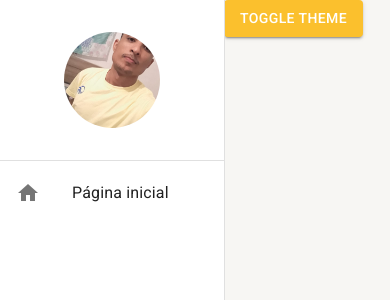
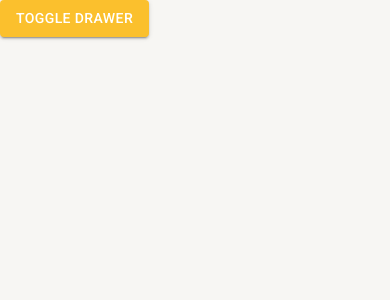
Before and after one commit to JulioNunesDev/typescript-material, a React (Create React App) app: page /pagina-inicial in a window 390 px wide. Shown: the top 300 px of the page. Built offline with nearby package versions, Linux system fonts and the light colour scheme.

Commit message:
feat: adicionado responsividade menu-lateral

```diff
--- a/src/App.tsx
+++ b/src/App.tsx
@@ -2,18 +2,21 @@
 import {BrowserRouter} from 'react-router-dom';
 import { AppRoutes } from './routes';
 import { MenuLateral } from './shared/components/menu-lateral/MenuLateral';
+import { DrawerProvider } from './shared/contexts';
 import { AppThemeProvider } from './shared/contexts/ThemeContexts';
 
 
 export const App =()=> {
   return (
     <AppThemeProvider>
-    <BrowserRouter>
-    <MenuLateral>
-    <AppRoutes/>
+    <DrawerProvider>
+      <BrowserRouter>
+         <MenuLateral>
+         <AppRoutes/>
     </MenuLateral>
-    </BrowserRouter>
+      </BrowserRouter>
 
+    </DrawerProvider>
     </AppThemeProvider>
 
   );
--- a/src/routes/index.tsx
+++ b/src/routes/index.tsx
@@ -1,13 +1,13 @@
 import { Button } from '@mui/material'
 import {Navigate, Route, Routes} from 'react-router-dom'
-import { useAppThemeContext } from '../shared/contexts/ThemeContexts'
+import { useDrawerContext } from '../shared/contexts/DrawerContexts'
 export const AppRoutes =()=>{
-    const {toggleTheme} = useAppThemeContext()
+    const {toggleDrawerOpen} = useDrawerContext()
     return(
 
     <Routes>
 
-        <Route path='/pagina-inicial' element={<Button variant='contained' color='primary' onClick={toggleTheme}>Toggle Theme</Button>}/>
+        <Route path='/pagina-inicial' element={<Button variant='contained' color='primary' onClick={toggleDrawerOpen}>Toggle Drawer</Button>}/>
         <Route path='*' element={<Navigate to="/pagina-inicial"/>}/>
     </Routes>
 
--- a/src/shared/components/menu-lateral/MenuLateral.tsx
+++ b/src/shared/components/menu-lateral/MenuLateral.tsx
@@ -1,12 +1,17 @@
-import { Avatar, Drawer, useTheme, Divider, List, ListItemButton, ListItemIcon, ListItemText, Icon } from "@mui/material";
+import { Avatar, Drawer, useTheme, Divider, List, ListItemButton, ListItemIcon, ListItemText, Icon, useMediaQuery } from "@mui/material";
 import { Box } from "@mui/system";
 import julioft from "../../assets/julio.jpg";
+import { useDrawerContext } from "../../contexts";
 
 export const MenuLateral: React.FC = ({ children }) => {
   const theme = useTheme();
+  const smDown = useMediaQuery(theme.breakpoints.down('sm'))
+
+
+  const {isDrawerOpen, toggleDrawerOpen} = useDrawerContext()
   return (
     <>
-      <Drawer variant="permanent">
+      <Drawer open={isDrawerOpen} variant={ smDown ?'temporary':"permanent"} onClose={toggleDrawerOpen}>
         <Box width={theme.spacing(28)} height="100%" display='flex' flexDirection='column'>
           <Box
             width="100%"
@@ -38,7 +43,7 @@
 
         </Box>
       </Drawer>
-      <Box height="100vh" marginLeft={theme.spacing(28)}>
+      <Box height="100vh" marginLeft={smDown ? 0 :theme.spacing(28)}>
         {children}
       </Box>
     </>
--- /dev/null
+++ b/src/shared/contexts/DrawerContexts.tsx
@@ -0,0 +1,32 @@
+import React, { useCallback, useContext, useState } from "react";
+
+import { createContext } from "react";
+
+
+interface IDrawerContextData{
+    isDrawerOpen: boolean
+    toggleDrawerOpen: () => void
+}
+
+
+ export const DrawerContext = createContext({} as IDrawerContextData)
+
+ export const useDrawerContext=()=>{
+     return useContext(DrawerContext)
+ }
+
+export const DrawerProvider: React.FC = ({children})=>{
+    const [isDrawerOpen,setIsDraweOpen]=useState(false)
+
+    const toggleDrawerOpen = useCallback(()=>{
+        setIsDraweOpen(olDraweropen => !olDraweropen)
+    },[])
+
+
+    return(
+        <DrawerContext.Provider value={{ isDrawerOpen,toggleDrawerOpen}}>
+               {children}
+       </DrawerContext.Provider>
+
+    )
+}
--- a/src/shared/contexts/index.ts
+++ b/src/shared/contexts/index.ts
@@ -1 +1,2 @@
-export {};
+export * from './ThemeContexts';
+export * from './DrawerContexts'
```
